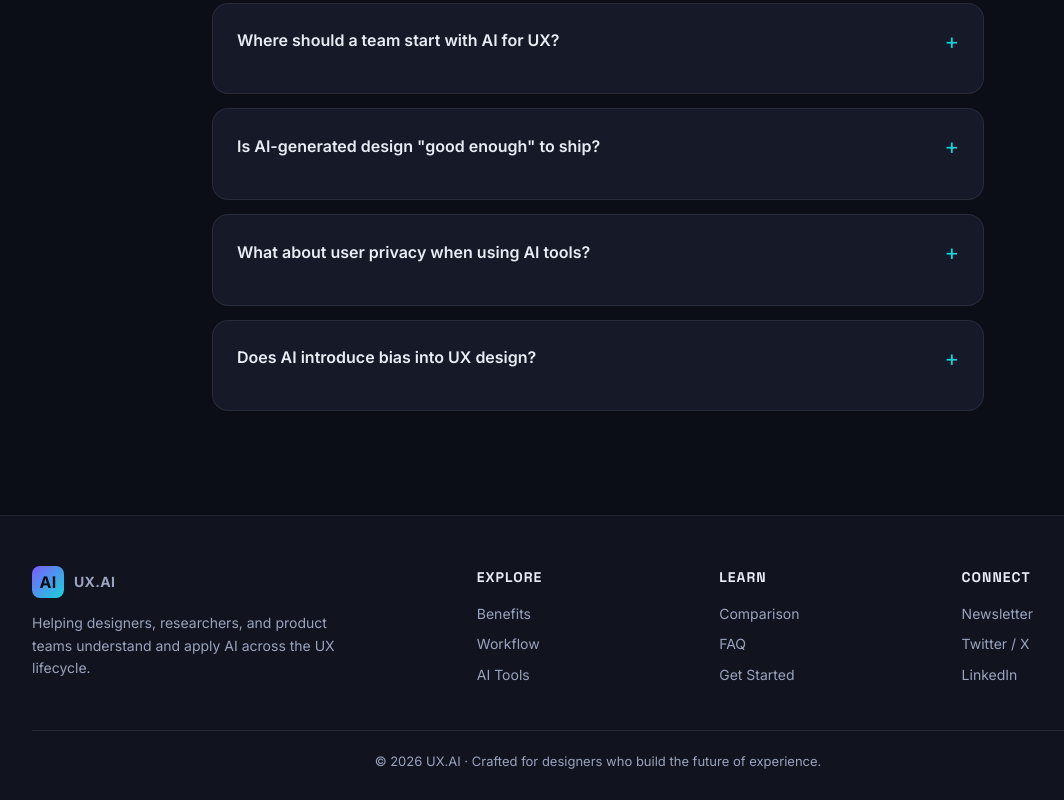
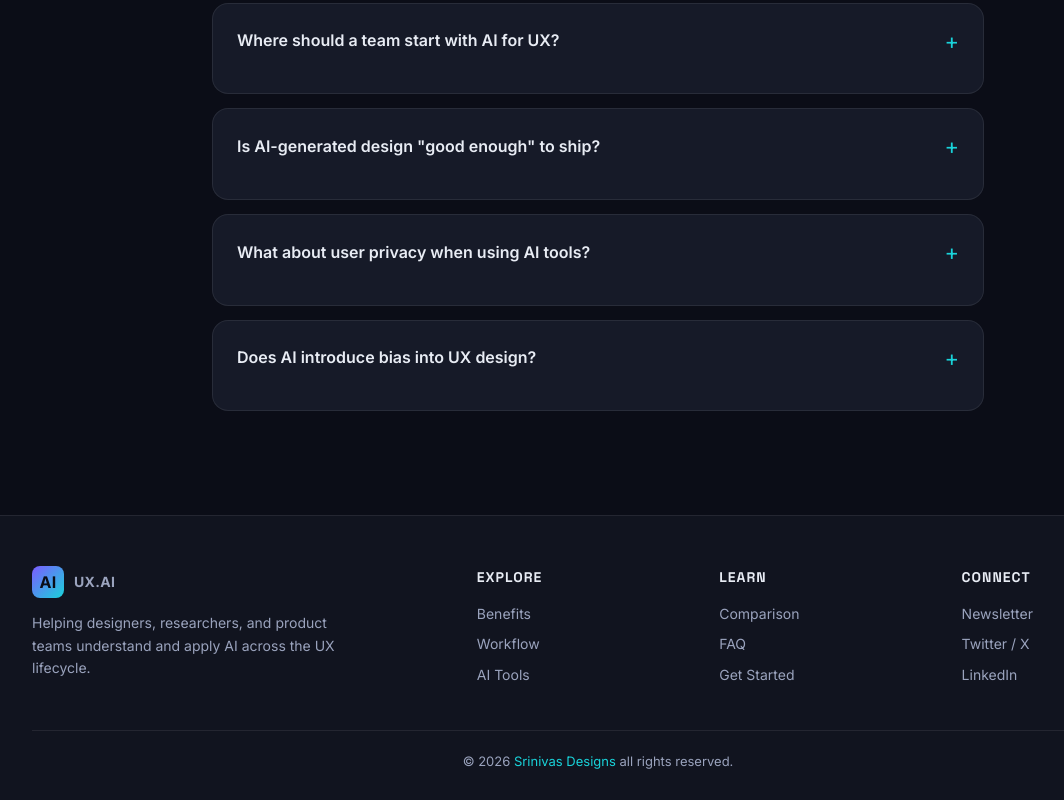
Before and after one commit to srinivasveeraboina/uxdesign-ai, a plain HTML site: page index.html in a window 1280 px wide. Shown: the part 5028-5828 px from the top of the page, without its empty margins (42-1106 px from the left). Drawn offline with nearby package versions, Linux system fonts and the light colour scheme.

Commit message:
changed the footer content

```diff
--- a/index.html
+++ b/index.html
@@ -385,7 +385,7 @@
       </div>
     </div>
     <div class="footer-bottom">
-      © 2026 UX.AI · Crafted for designers who build the future of experience.
+      &copy; 2026  <a href="https://srinivasdesign.netlify.app/" target="_blank">Srinivas Designs</a> all rights reserved.
     </div>
   </div>
 </footer>
```
